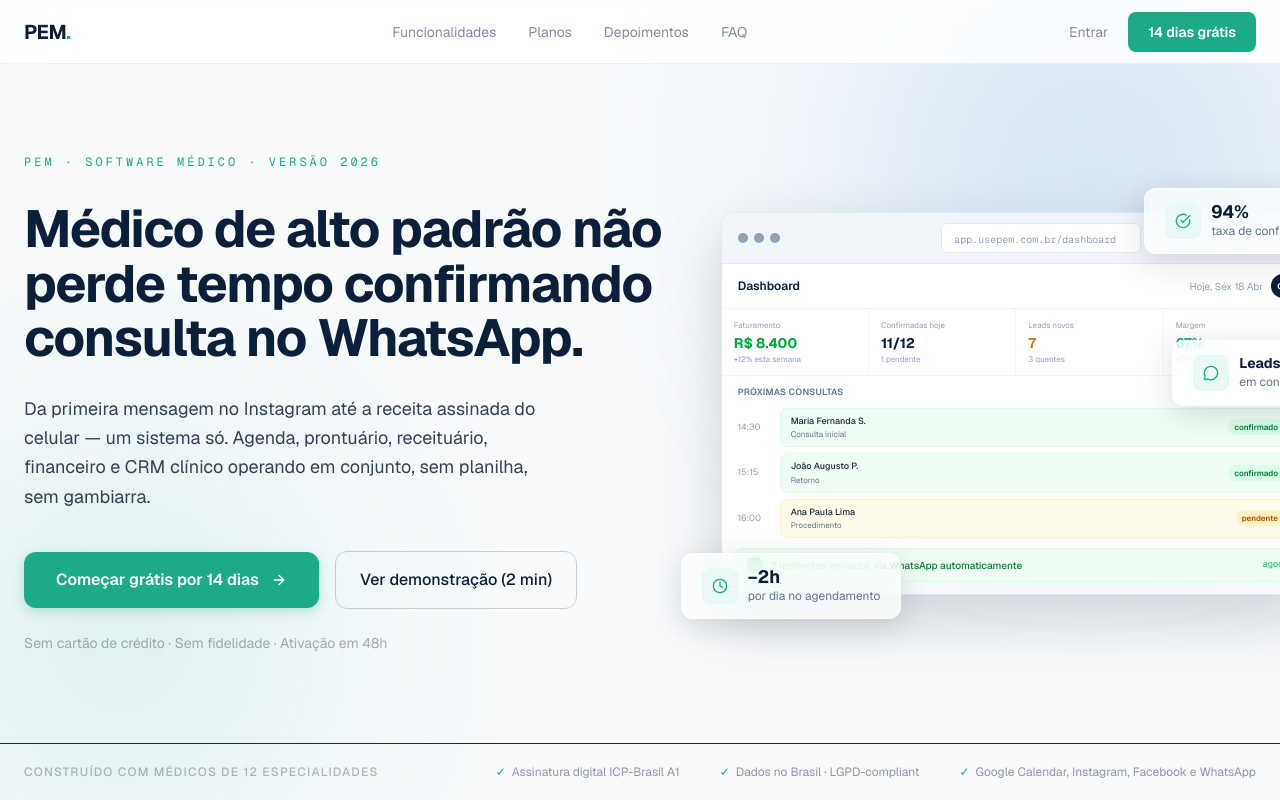
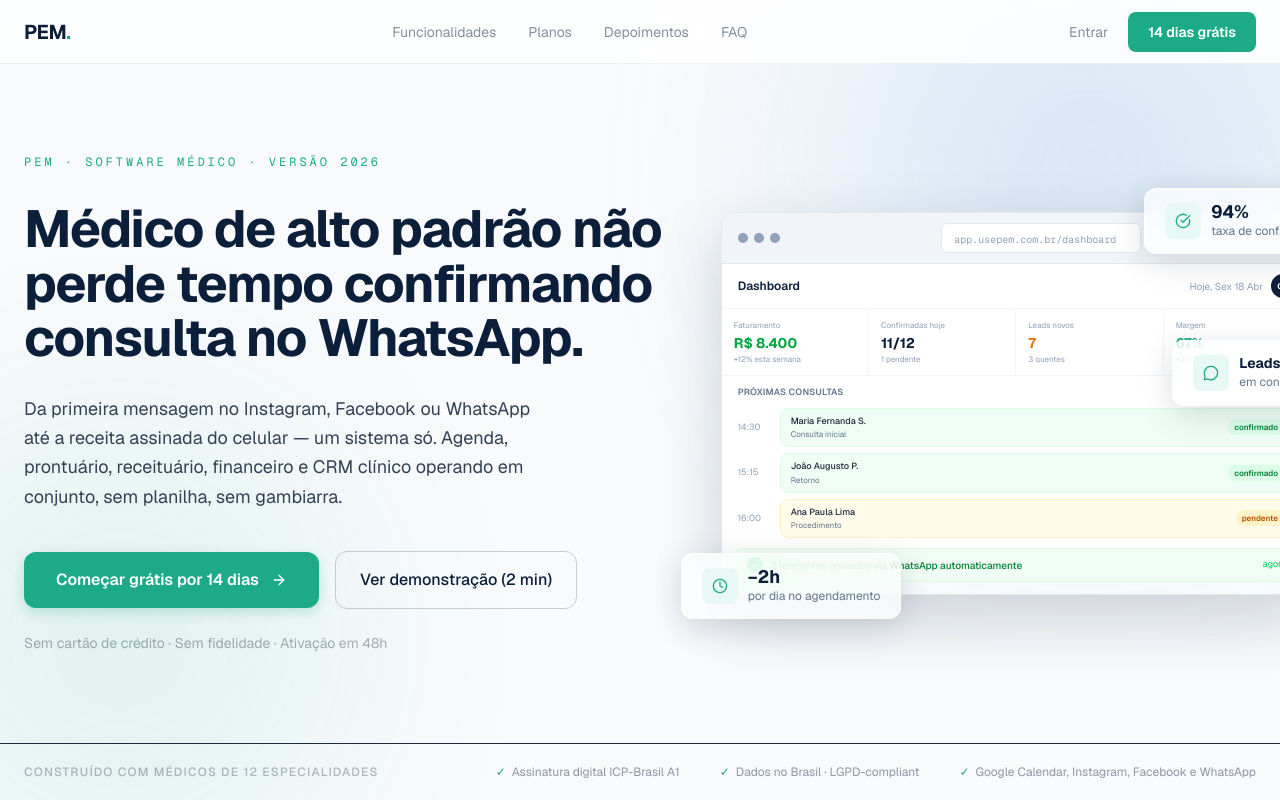
Before and after one commit to vinimsantanna/pem-landing, a Next.js app: page / in a window 1280 px wide. Shown: the top 800 px of the page. Built offline with nearby package versions, Linux system fonts and the light colour scheme.

Commit message:
fix(hero): subtítulo cita os 3 canais — Instagram, Facebook e WhatsApp

```diff
--- a/src/components/sections/Hero.tsx
+++ b/src/components/sections/Hero.tsx
@@ -45,7 +45,7 @@
               transition={{ duration: 0.5, delay: 0.25 }}
               className="text-[#334155] text-lg leading-relaxed max-w-lg mb-10"
             >
-              Da primeira mensagem no Instagram até a receita assinada do celular — um sistema só. Agenda, prontuário, receituário, financeiro e CRM clínico operando em conjunto, sem planilha, sem gambiarra.
+              Da primeira mensagem no Instagram, Facebook ou WhatsApp até a receita assinada do celular — um sistema só. Agenda, prontuário, receituário, financeiro e CRM clínico operando em conjunto, sem planilha, sem gambiarra.
             </motion.p>
 
             <motion.div
```
